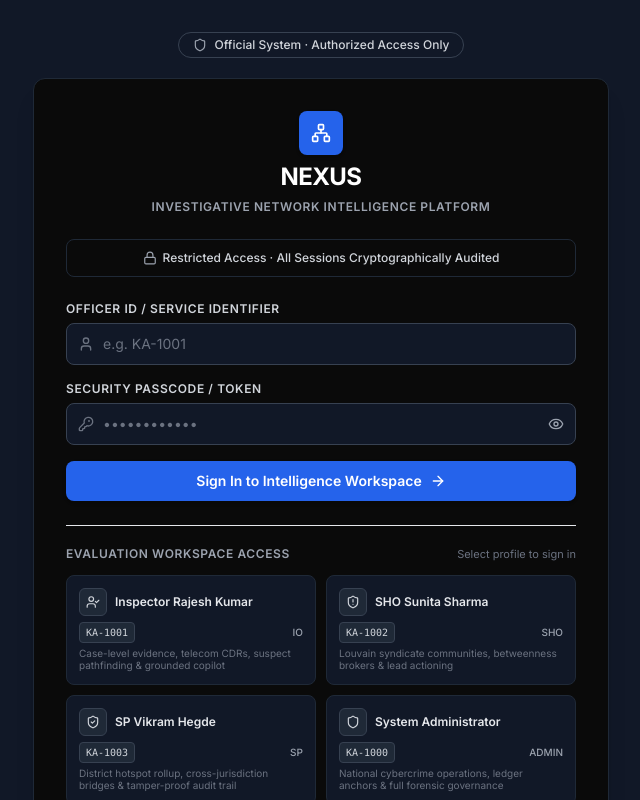
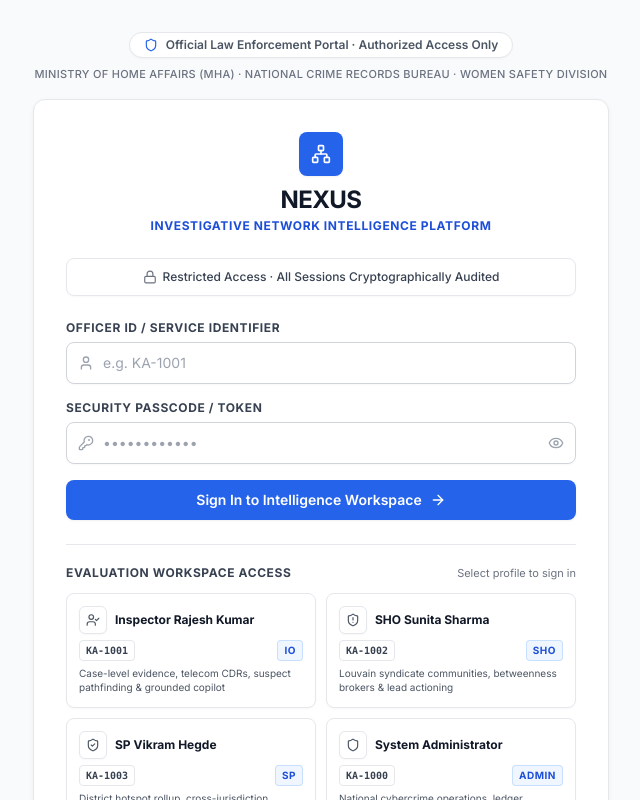
Before and after one commit to acchasujal/Nexus, a React (Vite) app in the folder frontend/: page /login in a window 1280 px wide. Shown: the top 800 px of the page, without its empty margins (319-959 px from the left). Built offline with nearby package versions, Linux system fonts and the light colour scheme.

Commit message:
refactor(frontend): harmonize login screen styling with calm institutional design system

```diff
--- a/frontend/src/pages/Login.tsx
+++ b/frontend/src/pages/Login.tsx
@@ -129,35 +129,40 @@ export default function Login() {
   }
 
   return (
-    <div className="flex min-h-screen items-center justify-center bg-neutral-900 px-4 py-8 sm:px-6 lg:px-8">
-      <div className="w-full max-w-xl space-y-5">
-        {/* Compliance Header Badge */}
-        <div className="flex justify-center">
-          <div className="inline-flex items-center gap-2 rounded-full border border-neutral-700 bg-neutral-800/80 px-3.5 py-1 text-xs font-medium text-neutral-300">
-            <Shield className="h-3.5 w-3.5 text-neutral-400 shrink-0" />
-            <span>Official System · Authorized Access Only</span>
-          </div>
+    <div className="flex min-h-screen flex-col justify-between bg-neutral-50 text-neutral-800 px-4 py-8 sm:px-6 lg:px-8">
+      {/* Top Institutional Header */}
+      <header className="w-full max-w-xl mx-auto flex flex-col items-center text-center space-y-2">
+        <div className="inline-flex items-center gap-2 rounded-full border border-neutral-200 bg-white px-3.5 py-1 text-xs font-semibold text-neutral-600 shadow-2xs">
+          <Shield className="h-3.5 w-3.5 text-blue-600 shrink-0" />
+          <span>Official Law Enforcement Portal · Authorized Access Only</span>
         </div>
+        <p className="text-[11px] font-medium tracking-wide text-neutral-500 uppercase">
+          Ministry of Home Affairs (MHA) · National Crime Records Bureau · Women Safety Division
+        </p>
+      </header>
 
-        {/* Main Card */}
-        <div className="rounded-xl border border-neutral-800 bg-neutral-950 p-6 sm:p-8 shadow-xl space-y-6">
+      {/* Main Login Card */}
+      <main className="w-full max-w-xl mx-auto my-auto py-4">
+        <div className="rounded-xl border border-neutral-200/90 bg-white p-6 sm:p-8 shadow-sm space-y-6">
           {/* Brand Header */}
-          <div className="text-center space-y-1.5">
-            <div className="mx-auto flex h-11 w-11 items-center justify-center rounded-lg bg-blue-600 text-white shadow-sm">
+          <div className="text-center space-y-2">
+            <div className="mx-auto flex h-11 w-11 items-center justify-center rounded-lg bg-blue-600 text-white shadow-xs">
               <Network className="h-5 w-5" />
             </div>
-            <h1 className="text-2xl font-bold tracking-tight text-white">
-              NEXUS
-            </h1>
-            <p className="text-xs font-semibold uppercase tracking-wider text-neutral-400">
-              Investigative Network Intelligence Platform
-            </p>
+            <div>
+              <h1 className="text-2xl font-extrabold tracking-tight text-neutral-900">
+                NEXUS
+              </h1>
+              <p className="text-xs font-bold uppercase tracking-wider text-blue-700 mt-0.5">
+                Investigative Network Intelligence Platform
+              </p>
+            </div>
           </div>
 
           {/* Security Notice Banner */}
-          <div className="rounded-lg border border-neutral-800 bg-neutral-900/80 px-3.5 py-2.5 text-center">
-            <p className="text-xs font-medium text-neutral-300 flex items-center justify-center gap-1.5">
-              <Lock className="h-3.5 w-3.5 text-neutral-400 shrink-0" />
+          <div className="rounded-lg border border-neutral-200 bg-neutral-50/80 px-3.5 py-2.5 text-center shadow-2xs">
+            <p className="text-xs font-medium text-neutral-700 flex items-center justify-center gap-1.5">
+              <Lock className="h-3.5 w-3.5 text-neutral-500 shrink-0" />
               <span>Restricted Access · All Sessions Cryptographically Audited</span>
             </p>
           </div>
@@ -166,12 +171,12 @@ export default function Login() {
           {errorMessage && (
             <div
               role="alert"
-              className="flex items-start gap-2.5 rounded-lg border border-red-900/60 bg-red-950/40 p-3 text-xs text-red-200"
+              className="flex items-start gap-2.5 rounded-lg border border-red-200 bg-red-50 p-3 text-xs text-red-800"
               data-testid="login-error-alert"
             >
-              <AlertCircle className="h-4 w-4 text-red-400 shrink-0 mt-0.5" />
+              <AlertCircle className="h-4 w-4 text-red-600 shrink-0 mt-0.5" />
               <div className="flex-1">
-                <span className="font-semibold block">Authentication Error:</span>
+                <span className="font-bold block">Authentication Error:</span>
                 <span>{errorMessage}</span>
               </div>
             </div>
@@ -182,12 +187,12 @@ export default function Login() {
             <div>
               <label
                 htmlFor="officer-id-input"
-                className="block text-xs font-semibold uppercase tracking-wider text-neutral-300 mb-1.5"
+                className="block text-xs font-bold uppercase tracking-wider text-neutral-700 mb-1.5"
               >
                 Officer ID / Service Identifier
               </label>
               <div className="relative">
-                <div className="pointer-events-none absolute inset-y-0 left-0 flex items-center pl-3 text-neutral-500">
+                <div className="pointer-events-none absolute inset-y-0 left-0 flex items-center pl-3 text-neutral-400">
                   <User className="h-4 w-4" />
                 </div>
                 <input
@@ -200,7 +205,7 @@ export default function Login() {
                   onChange={(e) => setUsername(e.target.value)}
                   placeholder="e.g. KA-1001"
                   disabled={isLoading}
-                  className="w-full rounded-lg border border-neutral-700 bg-neutral-900 pl-9 pr-3 py-2.5 text-sm text-white placeholder-neutral-500 focus:border-blue-500 focus:ring-1 focus:ring-blue-500 focus:outline-hidden transition-colors"
+                  className="w-full rounded-lg border border-neutral-300 bg-white pl-9 pr-3 py-2.5 text-sm text-neutral-900 placeholder-neutral-400 focus:border-blue-600 focus:ring-1 focus:ring-blue-600 focus:outline-hidden transition-colors shadow-2xs disabled:bg-neutral-100"
                   data-testid="officer-id-input"
                 />
               </div>
@@ -209,12 +214,12 @@ export default function Login() {
             <div>
               <label
                 htmlFor="password-input"
-                className="block text-xs font-semibold uppercase tracking-wider text-neutral-300 mb-1.5"
+                className="block text-xs font-bold uppercase tracking-wider text-neutral-700 mb-1.5"
               >
                 Security Passcode / Token
               </label>
               <div className="relative">
-                <div className="pointer-events-none absolute inset-y-0 left-0 flex items-center pl-3 text-neutral-500">
+                <div className="pointer-events-none absolute inset-y-0 left-0 flex items-center pl-3 text-neutral-400">
                   <KeyRound className="h-4 w-4" />
                 </div>
                 <input
@@ -226,13 +231,13 @@ export default function Login() {
                   onChange={(e) => setPassword(e.target.value)}
                   placeholder="••••••••••••"
                   disabled={isLoading}
-                  className="w-full rounded-lg border border-neutral-700 bg-neutral-900 pl-9 pr-10 py-2.5 text-sm text-white placeholder-neutral-500 focus:border-blue-500 focus:ring-1 focus:ring-blue-500 focus:outline-hidden transition-colors"
+                  className="w-full rounded-lg border border-neutral-300 bg-white pl-9 pr-10 py-2.5 text-sm text-neutral-900 placeholder-neutral-400 focus:border-blue-600 focus:ring-1 focus:ring-blue-600 focus:outline-hidden transition-colors shadow-2xs disabled:bg-neutral-100"
                   data-testid="password-input"
                 />
                 <button
                   type="button"
                   onClick={() => setShowPassword(!showPassword)}
-                  className="absolute inset-y-0 right-0 flex items-center pr-3 text-neutral-400 hover:text-neutral-200 cursor-pointer"
+                  className="absolute inset-y-0 right-0 flex items-center pr-3 text-neutral-400 hover:text-neutral-700 cursor-pointer"
                   aria-label={showPassword ? 'Hide passcode' : 'Show passcode'}
                 >
                   {showPassword ? <EyeOff className="h-4 w-4" /> : <Eye className="h-4 w-4" />}
@@ -243,7 +248,7 @@ export default function Login() {
             <button
               type="submit"
               disabled={isLoading}
-              className="w-full flex items-center justify-center gap-2 rounded-lg bg-blue-600 hover:bg-blue-500 px-4 py-2.5 text-sm font-semibold text-white shadow-sm disabled:opacity-60 disabled:cursor-not-allowed transition-colors cursor-pointer focus-visible:ring-2 focus-visible:ring-blue-400"
+              className="w-full flex items-center justify-center gap-2 rounded-lg bg-blue-600 hover:bg-blue-700 px-4 py-2.5 text-sm font-semibold text-white shadow-xs disabled:opacity-60 disabled:cursor-not-allowed transition-colors cursor-pointer focus-visible:ring-2 focus-visible:ring-blue-600"
               data-testid="login-submit-button"
             >
               {isLoading ? (
@@ -261,9 +266,9 @@ export default function Login() {
           </form>
 
           {/* Authorized Officer Fast-Select */}
-          <div className="border-t border-neutral-800/80 pt-5 space-y-3">
+          <div className="border-t border-neutral-200/90 pt-5 space-y-3">
             <div className="flex items-center justify-between">
-              <span className="text-xs font-semibold uppercase tracking-wider text-neutral-400">
+              <span className="text-xs font-bold uppercase tracking-wider text-neutral-700">
                 Evaluation Workspace Access
               </span>
               <span className="text-[11px] text-neutral-500">
@@ -280,28 +285,28 @@ export default function Login() {
                     type="button"
                     onClick={() => handleSelectOfficer(officer)}
                     disabled={isLoading}
-                    className="group flex flex-col items-start p-3 rounded-lg border border-neutral-800 bg-neutral-900 hover:bg-neutral-850 hover:border-neutral-700 text-left transition-colors cursor-pointer disabled:opacity-50"
+                    className="group flex flex-col items-start p-3 rounded-lg border border-neutral-200 bg-neutral-50/70 hover:bg-blue-50/40 hover:border-blue-300 text-left transition-all cursor-pointer disabled:opacity-50 shadow-2xs"
                     data-testid={`demo-officer-${officer.role.toLowerCase()}`}
                   >
                     <div className="flex items-center gap-2 w-full mb-1">
-                      <div className="flex h-7 w-7 shrink-0 items-center justify-center rounded-md bg-neutral-800 border border-neutral-700 text-neutral-300 group-hover:text-white">
+                      <div className="flex h-7 w-7 shrink-0 items-center justify-center rounded-md bg-white border border-neutral-200 text-neutral-600 group-hover:text-blue-600 group-hover:border-blue-200 shadow-2xs">
                         <Icon className="h-3.5 w-3.5" />
                       </div>
                       <div className="min-w-0 flex-1">
-                        <span className="text-xs font-semibold text-neutral-200 group-hover:text-white truncate block">
+                        <span className="text-xs font-bold text-neutral-900 group-hover:text-blue-900 truncate block">
                           {officer.name}
                         </span>
                       </div>
                     </div>
-                    <div className="flex items-center justify-between w-full text-[11px] text-neutral-400 mt-0.5">
-                      <span className="font-mono text-[10px] text-neutral-300 bg-neutral-800 px-1.5 py-0.5 rounded border border-neutral-700">
+                    <div className="flex items-center justify-between w-full text-[11px] text-neutral-500 mt-0.5">
+                      <span className="font-mono text-[10px] font-semibold text-neutral-700 bg-neutral-200/80 px-1.5 py-0.5 rounded border border-neutral-300/80">
                         {officer.badge}
                       </span>
-                      <span className="text-neutral-400 text-[10px] font-medium uppercase">
+                      <span className="text-blue-700 bg-blue-50 border border-blue-200/80 px-1.5 py-0.5 rounded text-[10px] font-bold uppercase tracking-wider">
                         {officer.role}
                       </span>
                     </div>
-                    <p className="text-[10px] text-neutral-500 line-clamp-2 mt-1 leading-tight">
+                    <p className="text-[10px] text-neutral-600 line-clamp-2 mt-1.5 leading-snug">
                       {officer.scope}
                     </p>
                   </button>
@@ -310,14 +315,24 @@ export default function Login() {
             </div>
           </div>
 
-          {/* Footer Statutory Disclaimers */}
-          <div className="border-t border-neutral-800/80 pt-4 text-center space-y-1">
-            <p className="text-[11px] text-neutral-400 font-medium">
+          {/* Card Footer Statutory Disclaimers */}
+          <div className="border-t border-neutral-200/90 pt-4 text-center space-y-1">
+            <p className="text-[11px] text-neutral-600 font-medium">
               Deterministic Graph Analytics · Evidence-Grounded Attribution · Tamper-Proof Audit Logging
             </p>
           </div>
         </div>
-      </div>
+      </main>
+
+      {/* Page Footer */}
+      <footer className="w-full max-w-xl mx-auto text-center space-y-1 pt-2">
+        <p className="text-[11px] text-neutral-500">
+          Smart India Hackathon 2026 · Problem Statement ID: 26189 · Section 63 BSA (2023) Compliant
+        </p>
+        <p className="text-[10px] text-neutral-400">
+          Zero Citizen PII on Ledger · Cryptographic Integrity Verifications Active
+        </p>
+      </footer>
     </div>
   )
 }
```
